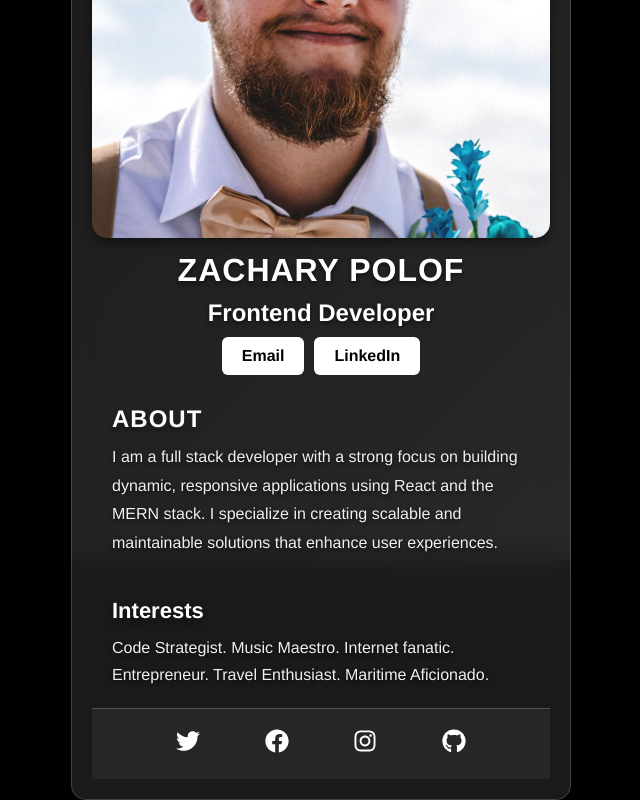
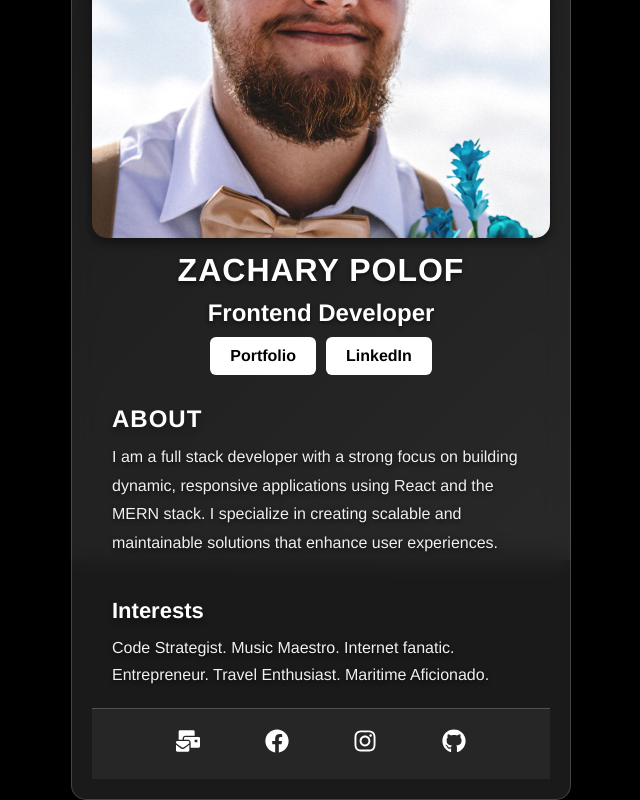
Before and after one commit to IVIonsters/business-card-ZP, a React (Vite) app in the folder digital-business/: page / in a window 1280 px wide. Shown: the part 240-1040 px from the top of the page, without its empty margins (319-959 px from the left). Built offline with nearby package versions, Linux system fonts and the light colour scheme.

Commit message:
Updates
updated email to be react portfolio

moved email to twitter location in footer

```diff
--- a/digital-business/src/components/Footer/Footer.jsx
+++ b/digital-business/src/components/Footer/Footer.jsx
@@ -1,12 +1,12 @@
 /* eslint-disable no-unused-vars */
 import React from 'react';
-import { FaTwitter, FaFacebook, FaInstagram, FaGithub } from 'react-icons/fa';
+import { FaTwitter, FaFacebook, FaInstagram, FaGithub, FaMailBulk } from 'react-icons/fa';
 import './Footer.css';
 
 function Footer() {
   return (
     <div className="footer">
-      <a href="https://twitter.com/IVIonstersRUS" target="_blank" rel="noopener noreferrer"><FaTwitter /></a>
+      <a href="mailto:ZacharyPolof@gmail.com" target="_blank" rel="noopener noreferrer"><FaMailBulk /></a>
       <a href="https://facebook.com/ZacharyPolof" target="_blank" rel="noopener noreferrer"><FaFacebook /></a>
       <a href="https://instagram.com/zpolof" target="_blank" rel="noopener noreferrer"><FaInstagram /></a>
       <a href="https://github.com/IVIonsters" target="_blank" rel="noopener noreferrer"><FaGithub /></a>
--- a/digital-business/src/components/Info/Info.jsx
+++ b/digital-business/src/components/Info/Info.jsx
@@ -7,7 +7,7 @@ function Info() {
       <img src={avatar} alt="Zachary Polof" className="header-image" />
       <h1>Zachary Polof</h1>
       <h2>Frontend Developer</h2>
-      <a href="mailto:ZacharyPolof@gmail.com" className="btn">Email</a>
+      <a href="https://ivionstersdesigns.netlify.app/" className="btn">Portfolio</a>
       <a href="https://www.linkedin.com/in/zacharypolof/" className="btn">LinkedIn</a>
     </div>
   );
```
